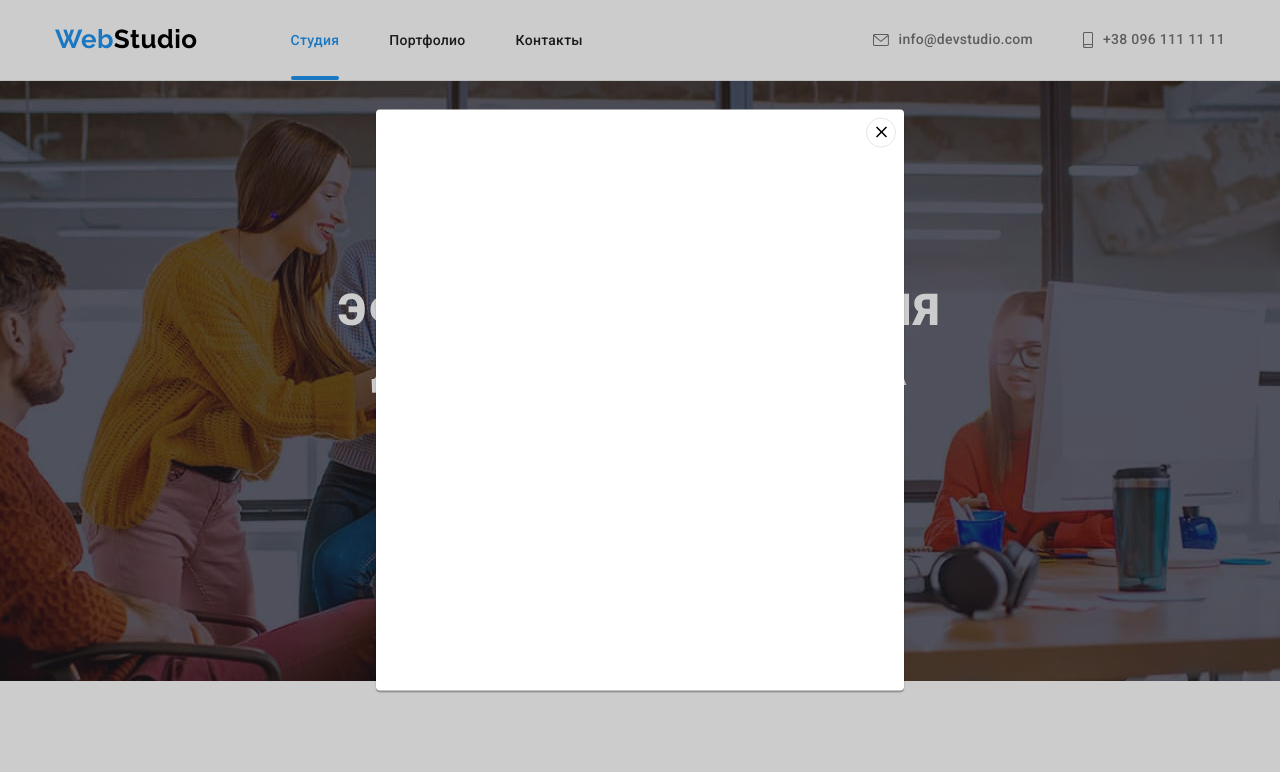
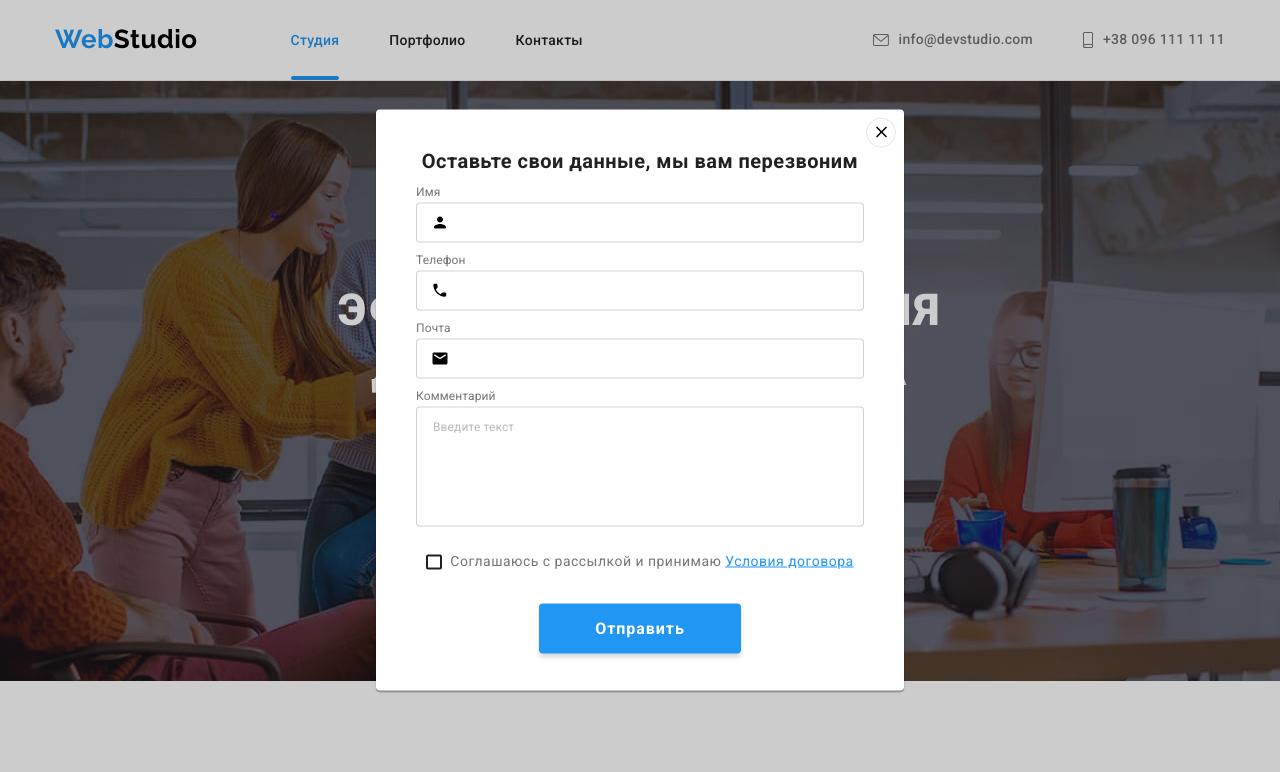
Before and after one commit to sergey-lateralus/goit-markup-hw-06, a plain HTML site: page index.html in a window 1280 px wide. Both pictures are taken after a click on the button "Заказать услугу". Shown: the top 772 px of the page. Drawn offline with nearby package versions, Linux system fonts and the light colour scheme.

Commit message:
Добавляет форму в модальном окне

```diff
--- a/css/styles.css
+++ b/css/styles.css
@@ -226,6 +226,7 @@ ul {
   line-height: 1.88;
   letter-spacing: 0.06em;
   cursor: pointer;
+  box-shadow: 0px 4px 4px rgba(0, 0, 0, 0.15);
   transition: background-color 250ms cubic-bezier(0.4, 0, 0.2, 1);
 }
 
@@ -414,7 +415,6 @@ ul {
 .clients-link:hover,
 .clients-link:focus {
   border: 1px solid var(--accent-color);
-  outline: none;
 }
 
 .clients-link:hover .icon-client,
@@ -549,6 +549,12 @@ ul {
 
   color: var(--primary-white-color);
   background-color: transparent;
+  transition: border-color 250ms cubic-bezier(0.4, 0, 0.2, 1);
+}
+
+.subscribe-form-input:focus {
+  outline: none;
+  border-color: var(--accent-color);
 }
 
 .subscribe-form-input::placeholder {
@@ -626,7 +632,6 @@ ul {
   background-color: var(--accent-color);
   box-shadow: 0px 3px 1px rgba(0, 0, 0, 0.1), 0px 1px 2px rgba(0, 0, 0, 0.08),
     0px 2px 2px rgba(0, 0, 0, 0.12);
-  outline: none;
 }
 
 .projects {
@@ -646,7 +651,6 @@ ul {
 .projects-link:focus {
   box-shadow: 0px 1px 1px rgba(0, 0, 0, 0.12), 0px 4px 4px rgba(0, 0, 0, 0.06),
     1px 4px 6px rgba(0, 0, 0, 0.16);
-  outline: none;
 }
 
 .projects-link:hover .overlay,
@@ -731,6 +735,7 @@ ul {
   left: 50%;
   width: 528px;
   height: 581px;
+  padding: 40px;
 
   border-radius: 4px;
   box-shadow: 0px 1px 3px rgba(0, 0, 0, 0.12), 0px 1px 1px rgba(0, 0, 0, 0.14),
@@ -763,6 +768,12 @@ ul {
   background-color: transparent;
 
   cursor: pointer;
+  transition: fill 250ms cubic-bezier(0.4, 0, 0.2, 1);
+}
+
+.modal-close-button:hover,
+.modal-close-button:focus {
+  fill: var(--accent-color);
 }
 
 .is-hidden {
@@ -770,3 +781,161 @@ ul {
   opacity: 0;
   pointer-events: none;
 }
+
+.modal-form {
+  display: flex;
+  flex-direction: column;
+}
+
+.modal-form-title {
+  font-weight: 700;
+  font-size: 20px;
+  line-height: 1.15;
+  text-align: center;
+  color: var(--title-text-color);
+  margin-bottom: 12px;
+}
+
+.modal-form-field {
+  margin-bottom: 10px;
+
+  font-size: 12px;
+  line-height: 1.17;
+  letter-spacing: 0.01em;
+}
+
+.modal-form-input-wrapper {
+  position: relative;
+  display: block;
+  margin-top: 4px;
+}
+
+.modal-form-input {
+  width: 100%;
+  height: 40px;
+  padding-left: 42px;
+  border: 1px solid rgba(33, 33, 33, 0.2);
+  border-radius: 4px;
+  transition: border-color 250ms cubic-bezier(0.4, 0, 0.2, 1);
+}
+
+.modal-form-icon {
+  position: absolute;
+  top: 50%;
+  left: 15px;
+  transform: translateY(-50%);
+  width: 18px;
+  height: 18px;
+  transition: fill 250ms cubic-bezier(0.4, 0, 0.2, 1);
+}
+
+.modal-form-input:focus {
+  outline: none;
+  border-color: var(--accent-color);
+}
+
+.modal-form-input:focus + .modal-form-icon {
+  fill: var(--accent-color);
+}
+
+.modal-message-field {
+  margin-bottom: 20px;
+
+  font-size: 12px;
+  line-height: 1.17;
+  letter-spacing: 0.01em;
+}
+
+.modal-form-message {
+  width: 100%;
+  height: 120px;
+  padding: 12px 16px;
+  margin-top: 4px;
+  border: 1px solid rgba(33, 33, 33, 0.2);
+  border-radius: 4px;
+  resize: none;
+  transition: border-color 250ms cubic-bezier(0.4, 0, 0.2, 1);
+}
+
+.modal-form-message::placeholder {
+  font-size: 12px;
+  line-height: 1.17;
+  letter-spacing: 0.01em;
+
+  color: rgba(117, 117, 117, 0.5);
+}
+
+.modal-form-message:focus {
+  outline: none;
+  border-color: var(--accent-color);
+}
+
+.field {
+  display: flex;
+  align-items: center;
+  justify-content: center;
+}
+
+.checkbox {
+  position: absolute;
+  width: 1px;
+  height: 1px;
+  margin: -1px;
+  border: 0;
+  padding: 0;
+  clip: rect(0 0 0 0);
+  overflow: hidden;
+}
+
+.icon {
+  width: 16px;
+  height: 15px;
+  margin-right: 8px;
+  border: 2px solid var(--title-text-color);
+  border-radius: 2px;
+  transition: background-color 250ms cubic-bezier(0.4, 0, 0.2, 1),
+    border-color 250ms cubic-bezier(0.4, 0, 0.2, 1);
+}
+
+.checkbox:checked + .icon {
+  border-color: var(--accent-color);
+  background-color: var(--accent-color);
+  background-image: url('../images/check.svg');
+  background-size: contain;
+  background-origin: border-box;
+}
+
+.label {
+  font-size: 14px;
+  line-height: 1.71;
+}
+
+.agreement-link {
+  color: var(--accent-color);
+}
+
+.modal-form-btn {
+  display: block;
+  margin-left: auto;
+  margin-right: auto;
+  margin-top: 30px;
+  padding: 10px 56px;
+  border-radius: 4px;
+  border: transparent;
+
+  color: var(--primary-white-color);
+  background-color: var(--accent-color);
+
+  font-weight: 700;
+  font-size: 16px;
+  line-height: 1.88;
+  letter-spacing: 0.06em;
+  cursor: pointer;
+  box-shadow: 0px 4px 4px rgba(0, 0, 0, 0.15);
+  transition: background-color 250ms cubic-bezier(0.4, 0, 0.2, 1);
+}
+
+.modal-form-btn:hover,
+.modal-form-btn:focus {
+  background-color: var(--button-hover-color);
+}
--- a/index.html
+++ b/index.html
@@ -409,6 +409,47 @@
                     <use href="./images/icons.svg#icon-close-btn"></use>
                 </svg>
             </button>
+            <form class="modal-form">
+                <p class="modal-form-title">Оставьте свои данные, мы вам перезвоним</p>
+                <label class="modal-form-field">
+                    Имя
+                    <span class="modal-form-input-wrapper">
+                        <input class="modal-form-input" type="text" name="user-name" minlength="2" required>
+                        <svg class="modal-form-icon">
+                            <use href="./images/icons.svg#icon-person"></use>
+                        </svg>
+                    </span>
+                </label>
+                <label class="modal-form-field">
+                    Телефон
+                    <span class="modal-form-input-wrapper">
+                        <input class="modal-form-input" type="tel" name="user-tel-number" required>
+                        <svg class="modal-form-icon">
+                            <use href="./images/icons.svg#icon-phone"></use>
+                        </svg>
+                    </span>
+                </label>
+                <label class="modal-form-field">
+                    Почта
+                    <span class="modal-form-input-wrapper">
+                        <input class="modal-form-input" type="email" name="user-mail" required>
+                        <svg class="modal-form-icon">
+                            <use href="./images/icons.svg#icon-email"></use>
+                        </svg>
+                    </span>
+                </label>
+                <label class="modal-message-field">
+                    Комментарий
+                    <textarea class="modal-form-message" name="user-message"  placeholder="Введите текст" title="Введите комментарий"></textarea>
+                </label>
+                <label class="field">
+                    <input class="checkbox" type="checkbox" name="user-policy" value="agree" required>
+                    <span class="icon"></span>
+                    <span class="label">Соглашаюсь с рассылкой и принимаю <a class="agreement-link" href="#" >Условия договора</a></span>
+
+                </label>
+                <button class="modal-form-btn" type="submit" >Отправить</button>
+            </form>
         </div>
     </div>
     <script src="./js/modal.js"></script>
```
Also changed, not shown: images/check.svg (added).
